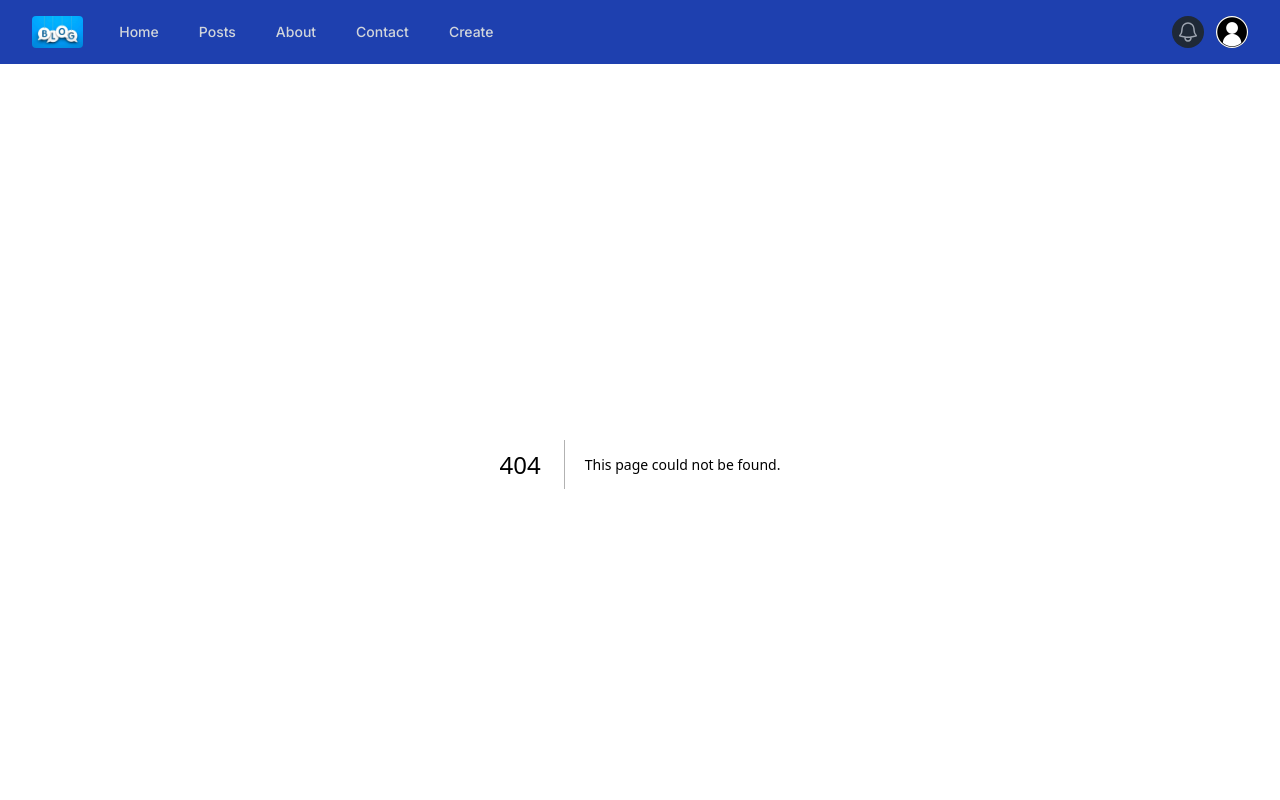
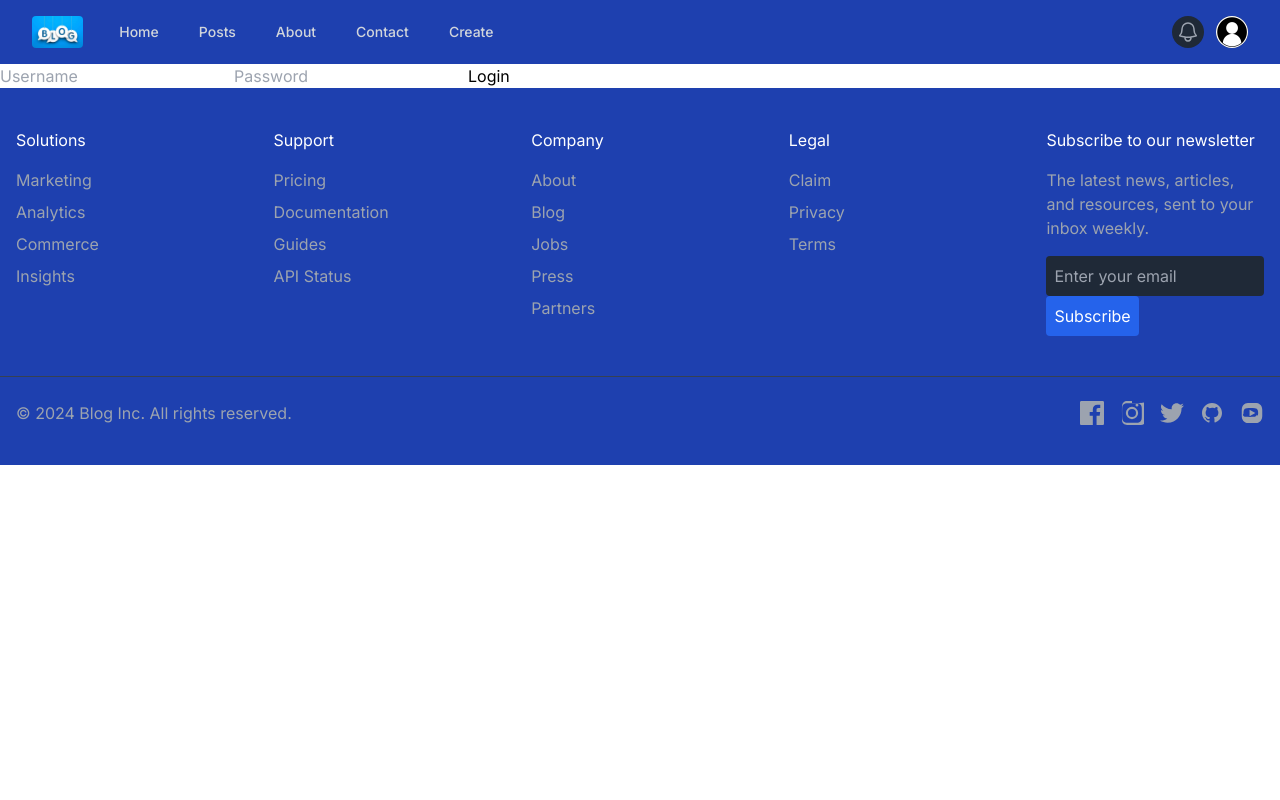
Before and after one commit to kmjaman/nextjs-blog, a Next.js app in the folder frontend/: page /login in a window 1280 px wide. Before the commit this address had no page. Shown: the top 800 px of the page. Built offline with nearby package versions, Linux system fonts and the light colour scheme.

Commit message:
Create login page

```diff
--- /dev/null
+++ b/frontend/app/login/page.tsx
@@ -0,0 +1,38 @@
+'use client';
+import axios from 'axios';
+import { useState } from 'react';
+import { useRouter } from "next/navigation";
+
+export default function RegisterPage() {
+    const router = useRouter();
+    const [username, setUsername] = useState("");
+    const [password, setPassword] = useState("");
+    const [isAuthenticated, setIsAuthenticated] = useState<boolean>(false);
+
+    const handleSubmit = async (e: React.FormEvent) => {
+        e.preventDefault();
+        const response = await axios.post("http://127.0.0.1:8000/api/accounts/login/", {username, password});
+        localStorage.setItem("accessToken", response.data.access);
+        localStorage.setItem("refreshToken", response.data.refresh);
+        setIsAuthenticated(true);
+        router.push("/");
+    };
+
+    return (
+        <form onSubmit={handleSubmit}>
+            <input
+                type="username"
+                placeholder="Username"
+                value={username}
+                onChange={(e) => setUsername(e.target.value)}
+            />
+            <input
+                type="password"
+                placeholder="Password"
+                value={password}
+                onChange={(e) => setPassword(e.target.value)}
+            />
+            <button type="submit">Login</button>
+        </form>
+    );
+}
```
